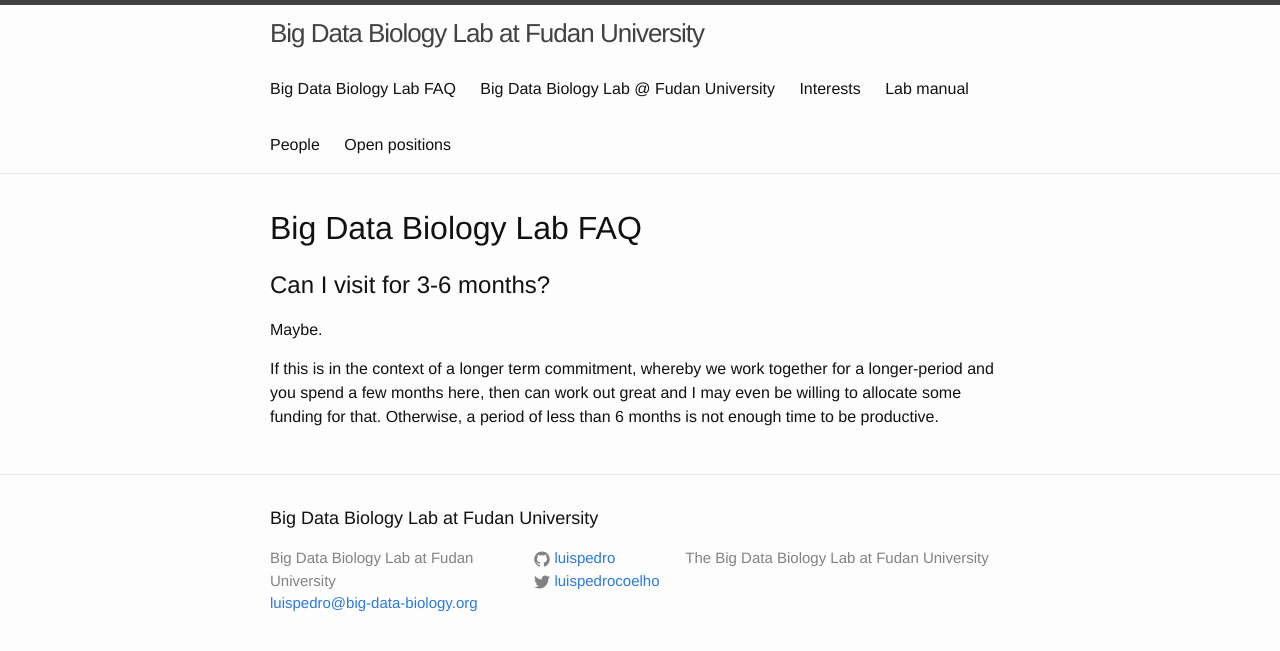
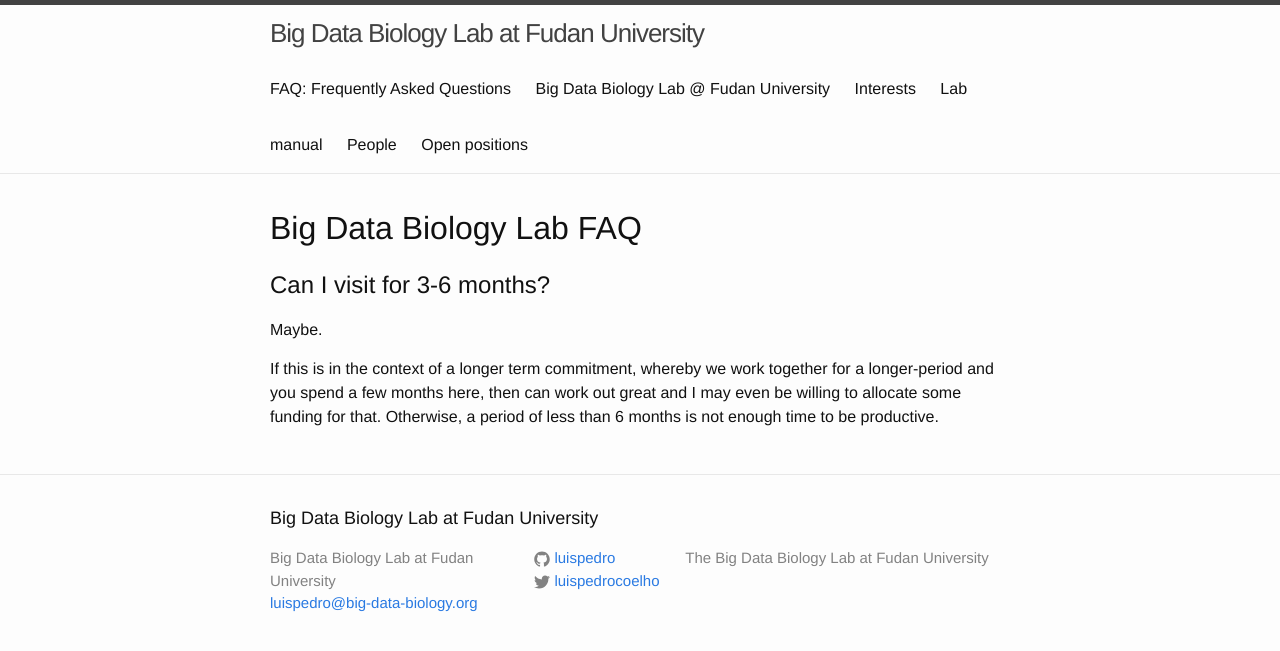
Before and after one commit to BigDataBiology/big-data-biology_org, a Jekyll site: the page built from faq.md, in a window 1280 px wide. Shown: the top 651 px of the page. Built offline with Jekyll 4.4.1, drawn with Linux system fonts in a browser that asks for light colours; our own code applies the rules of GitHub Pages for plain Markdown files.

Commit message:
MIN Fix YaML format

```diff
--- a/faq.md
+++ b/faq.md
@@ -1,6 +1,6 @@
 ---
 layout: default
-title: FAQ: Frequently Asked Questions
+title: "FAQ: Frequently Asked Questions"
 permalink: faq/
 meta: Frequently asked questions
 ---
```
